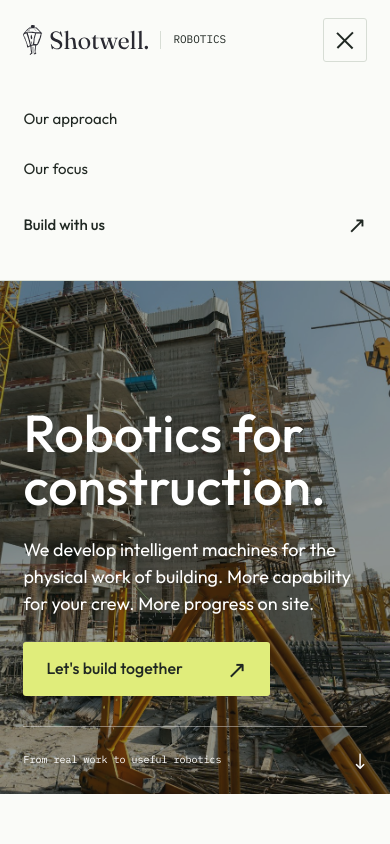
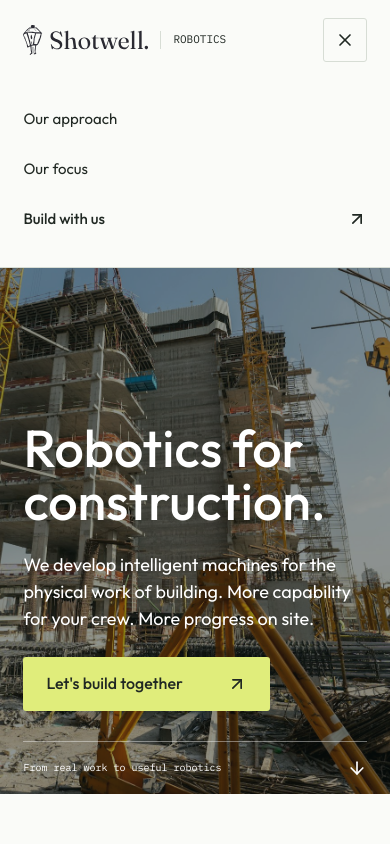
Before and after one commit to shotwellai/shotwell-robotics, a plain HTML site: page index.html in a window 390 px wide. Both pictures are taken after a click on the button "Open navigation". Shown: the top 844 px of the page. Drawn offline with Linux system fonts and the light colour scheme.

Commit message:
Use consistent local Lucide interface icons

```diff
--- a/index.html
+++ b/index.html
@@ -28,11 +28,11 @@
       <img src="assets/shotwell-logo-horizontal-black.svg" width="152" height="48" alt="Shotwell">
       <span>Robotics</span>
     </a>
-    <button class="menu-toggle" aria-expanded="false" aria-controls="navigation" aria-label="Open navigation"><span></span><span></span></button>
+    <button class="menu-toggle" aria-expanded="false" aria-controls="navigation" aria-label="Open navigation"><span class="icon menu-icon" aria-hidden="true"></span></button>
     <nav id="navigation" aria-label="Main navigation">
       <a href="#approach">Our approach</a>
       <a href="#focus">Our focus</a>
-      <a href="#contact" class="nav-contact">Build with us <span aria-hidden="true">↗</span></a>
+      <a href="#contact" class="nav-contact">Build with us <span class="icon arrow-up-right" aria-hidden="true"></span></a>
     </nav>
   </header>
 
@@ -44,9 +44,9 @@
       <div class="hero-content">
         <h1 id="hero-title">Robotics for<br>construction.</h1>
         <p>We develop intelligent machines for the physical work of building. More capability for your crew. More progress on site.</p>
-        <a class="button" href="#contact">Let's build together <span aria-hidden="true">↗</span></a>
+        <a class="button" href="#contact">Let's build together <span class="icon arrow-up-right" aria-hidden="true"></span></a>
       </div>
-      <a class="hero-bottom" href="#approach"><span>From real work to useful robotics</span><span aria-hidden="true">↓</span></a>
+      <a class="hero-bottom" href="#approach"><span>From real work to useful robotics</span><span class="icon arrow-down" aria-hidden="true"></span></a>
     </section>
 
     <section class="intro section" id="approach" aria-labelledby="approach-title">
@@ -74,7 +74,7 @@
     <section class="partnership section" aria-labelledby="partnership-title">
       <div class="section-label"><span class="index">03</span><span class="eyebrow">Developed with builders</span></div>
       <div class="partnership-layout">
-        <div><h2 id="partnership-title">Your hardest task.<br>Our starting point.</h2><p>Good robotics starts with a close look at real work. We're looking to connect with contractors and construction teams who want to help shape what comes next.</p><a class="text-link" href="#contact">Tell us about your jobsite <span aria-hidden="true">↗</span></a></div>
+        <div><h2 id="partnership-title">Your hardest task.<br>Our starting point.</h2><p>Good robotics starts with a close look at real work. We're looking to connect with contractors and construction teams who want to help shape what comes next.</p><a class="text-link" href="#contact">Tell us about your jobsite <span class="icon arrow-up-right" aria-hidden="true"></span></a></div>
         <ol class="steps">
           <li><span class="step-number">01</span><div><h3>Find the right task</h3><p>Look at the repetitive, demanding work that slows your crew down.</p></div></li>
           <li><span class="step-number">02</span><div><h3>Define what good looks like</h3><p>Set expectations for quality, safety, supervision, and fit with your workflow.</p></div></li>
@@ -85,7 +85,7 @@
 
     <section class="contact section" id="contact" aria-labelledby="contact-title">
       <div class="section-label"><span class="index">04</span><span class="eyebrow">Let's get to work</span></div>
-      <div class="contact-layout"><div><h2 id="contact-title">What could your crew<br>do with an extra hand?</h2><p>Tell us what you're building, and where robotics could help.</p></div><a class="button button-dark" href="mailto:hello@shotwell.ai?subject=Construction%20robotics%20partnership">Talk to Shotwell <span aria-hidden="true">↗</span></a></div>
+      <div class="contact-layout"><div><h2 id="contact-title">What could your crew<br>do with an extra hand?</h2><p>Tell us what you're building, and where robotics could help.</p></div><a class="button button-dark" href="mailto:hello@shotwell.ai?subject=Construction%20robotics%20partnership">Talk to Shotwell <span class="icon arrow-up-right" aria-hidden="true"></span></a></div>
       <a class="contact-email" href="mailto:hello@shotwell.ai">hello@shotwell.ai</a>
     </section>
   </main>
@@ -93,7 +93,7 @@
   <footer class="site-footer">
     <a class="brand" href="#" aria-label="Shotwell Robotics home"><img src="assets/shotwell-logo-horizontal-white.svg" width="152" height="48" alt="Shotwell"><span>Robotics</span></a>
     <p>Robotics for the work ahead.</p>
-    <div class="footer-bottom"><span>&copy; <span id="year">2026</span> Shotwell Robotics</span><a href="https://shotwell.ai/">Shotwell AI <span aria-hidden="true">↗</span></a><a href="https://unsplash.com/photos/gROCANC38BU">Photography by Ben Koorengevel</a></div>
+    <div class="footer-bottom"><span>&copy; <span id="year">2026</span> Shotwell Robotics</span><a href="https://shotwell.ai/">Shotwell AI <span class="icon arrow-up-right" aria-hidden="true"></span></a><a href="https://unsplash.com/photos/gROCANC38BU">Photography by Ben Koorengevel</a></div>
   </footer>
 </body>
 </html>
--- a/styles.css
+++ b/styles.css
@@ -23,6 +23,10 @@ nav>a:hover{text-decoration:underline;text-underline-offset:6px}
 .nav-contact{font-weight:500;display:flex;gap:20px;align-items:center}
 .nav-contact span{font-size:23px}
 .menu-toggle{display:none}
+.icon{display:inline-block;width:20px;height:20px;flex-shrink:0;background:currentColor;mask:center/contain no-repeat;vertical-align:middle}
+.arrow-up-right{mask-image:url('assets/icons/arrow-up-right.svg')}
+.arrow-down{mask-image:url('assets/icons/arrow-down.svg')}
+.menu-icon{mask-image:url('assets/icons/menu.svg')}
 .hero{position:relative;isolation:isolate;color:white;height:min(740px,calc(100svh - 150px));min-height:560px;padding:34px 5% 0;display:flex;flex-direction:column;overflow:hidden;background:#42504b}
 .hero-image,.hero-shade{position:absolute;inset:0;width:100%;height:100%;z-index:-2}
 .hero-image{object-fit:cover;object-position:center 56%}
@@ -85,7 +89,7 @@ h1{font-size:88px;line-height:1.03;font-weight:500;text-shadow:0 2px 20px #14251
 @media(max-width:1000px){h1{font-size:72px}h2{font-size:42px}.contact h2{font-size:46px}.intro-layout,.partnership-layout{gap:6%}.focus-grid{gap:26px}.brand{gap:12px}.brand>span{padding-left:12px}nav{gap:24px}.section-heading{align-items:flex-start;gap:32px}.section-heading p{max-width:340px}.focus-grid h3{font-size:24px}}
 @media(max-width:700px){
   body{font-size:17px}.site-header{height:80px;position:relative;z-index:5;padding:0 6%}.brand img{width:125px;height:40px}.brand>span{font-size:11px}
-  .menu-toggle{display:flex;flex-direction:column;justify-content:center;gap:6px;width:44px;height:44px;border:1px solid var(--line);border-radius:3px;background:transparent;padding:10px;cursor:pointer}.menu-toggle span{width:100%;height:1.5px;background:var(--ink);transition:transform .2s}.menu-toggle[aria-expanded=true] span:first-child{transform:translateY(3.75px) rotate(45deg)}.menu-toggle[aria-expanded=true] span:last-child{transform:translateY(-3.75px) rotate(-45deg)}
+  .menu-toggle{display:flex;align-items:center;justify-content:center;width:44px;height:44px;border:1px solid var(--line);border-radius:3px;background:transparent;padding:10px;color:var(--ink);cursor:pointer}.menu-toggle[aria-expanded=true] .menu-icon{mask-image:url('assets/icons/x.svg')}
   nav{display:none;position:absolute;left:0;right:0;top:80px;background:var(--paper);padding:15px 6% 24px;border-bottom:1px solid var(--line);flex-direction:column;align-items:stretch;gap:2px}nav.is-open{display:flex}nav>a{padding:12px 0}.nav-contact{justify-content:space-between}
   .hero{min-height:490px;height:calc(100svh - 130px);max-height:740px;padding:25px 6% 0}.hero-note{display:none}.hero-image{object-position:57% center}.hero-shade{background:rgba(12,23,20,.46)}.hero-content{padding:38px 0 30px}.hero-content p{font-size:18px;max-width:360px;margin:22px 0 25px}h1{font-size:52px}.hero-bottom{font-size:10px}.eyebrow{font-size:11px}
   .section{padding:56px 6%}.section-label{margin-bottom:30px}h2{font-size:38px}.intro-layout,.partnership-layout{grid-template-columns:1fr;gap:28px}.lead{font-size:23px}.principles{margin-top:34px;flex-wrap:wrap;justify-content:flex-start;gap:16px 30px;font-size:11px}.section-heading{display:block;margin-bottom:32px}.section-heading p{margin-top:20px;max-width:none}.focus-grid{grid-template-columns:1fr;gap:32px}.focus-number{margin-bottom:16px}.focus-grid h3{font-size:26px}.focus-grid p{max-width:none;margin-bottom:20px}.development-note{margin-top:32px;font-size:12px}.partnership-layout>div>p{margin:22px 0}.steps{margin-top:14px}.contact-layout{display:block}.contact h2{font-size:40px}.contact p{font-size:18px}.contact .button{margin-top:30px}.contact-email{margin-top:24px}.site-footer{padding:38px 6% 24px}.footer-bottom{gap:16px 22px}.footer-bottom>span{flex-basis:100%;margin:0}
```
Also changed, not shown: assets/icons/arrow-down.svg (added), assets/icons/arrow-up-right.svg (added), assets/icons/menu.svg (added), assets/icons/x.svg (added), 2 other files.
